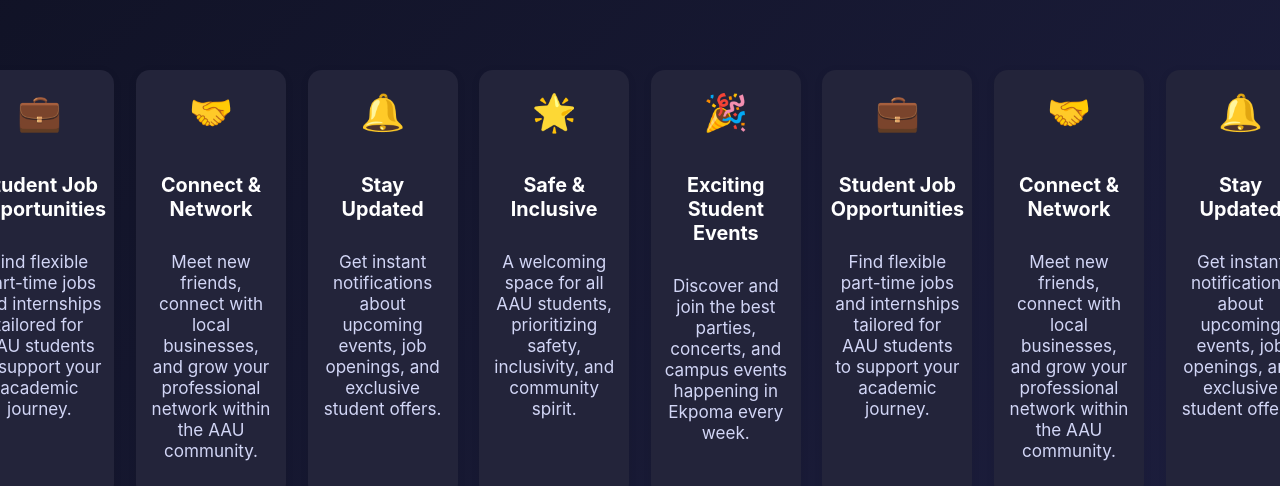
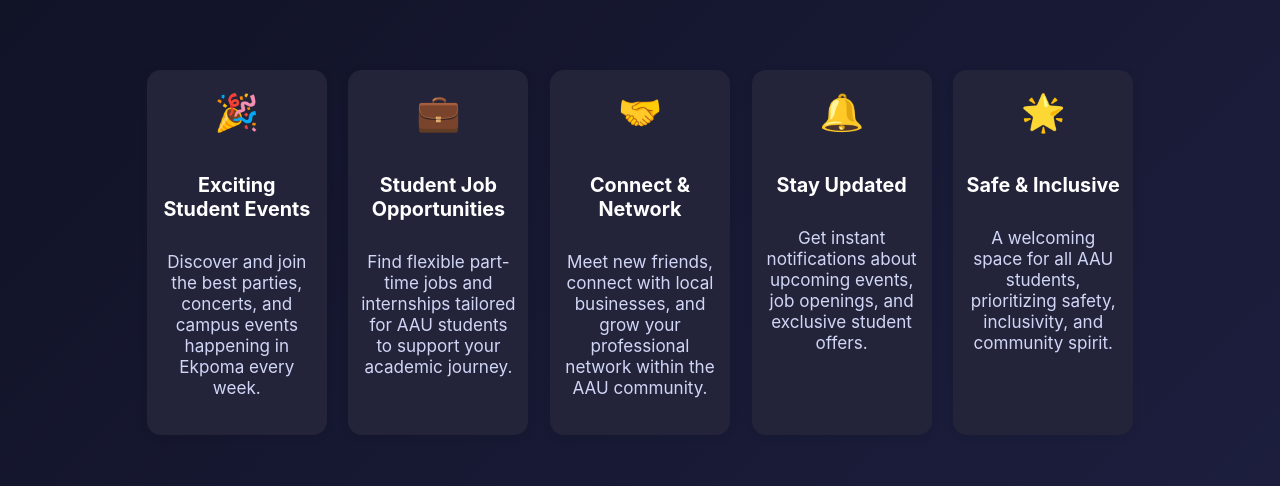
Before and after one commit to razzy-max/AAU-Nightlife, a React (Vite) app: page / in a window 1280 px wide. Shown: the part 358-844 px from the top of the page. Built offline with nearby package versions, Linux system fonts and the light colour scheme; no server answers.

Commit message:
fix(feature-section): remove duplicated features, restore correct desktop view

```diff
--- a/src/FeatureSection.jsx
+++ b/src/FeatureSection.jsx
@@ -35,12 +35,10 @@
 ];
 
 export default function FeatureSection() {
-  // Duplicate features for infinite scroll effect on mobile
-  const mobileFeatures = features.concat(features);
   return (
     <section className="feature-section" id="features">
       <div className="feature-grid responsive-feature-grid feature-carousel-mobile">
-        {mobileFeatures.map((f, i) => (
+        {features.map((f, i) => (
           <div className="feature-card small-feature-card" key={i}>
             <div className="feature-icon" style={{ fontSize: '2rem' }}>{f.icon}</div>
             <h3 className="feature-title" style={{ fontSize: '1.1rem' }}>{f.title}</h3>
```
